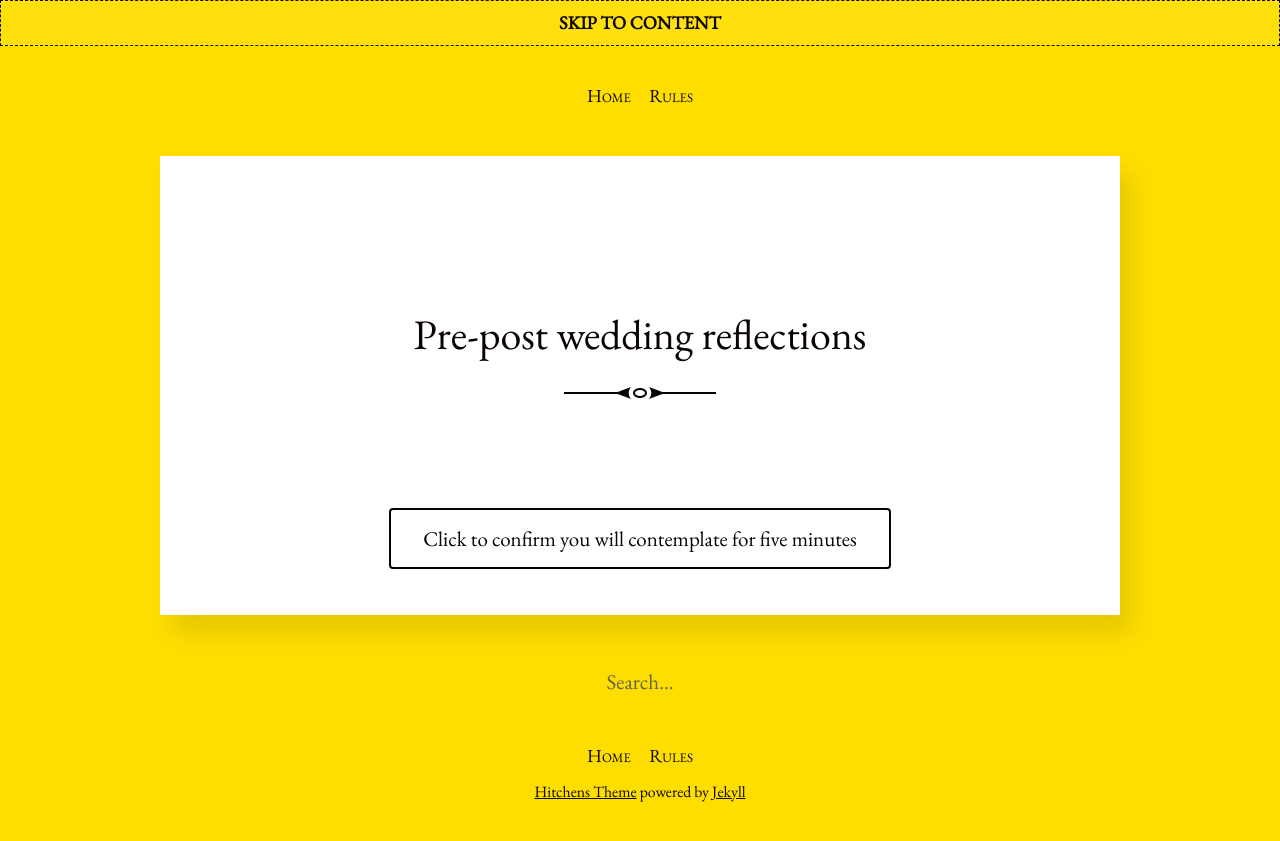
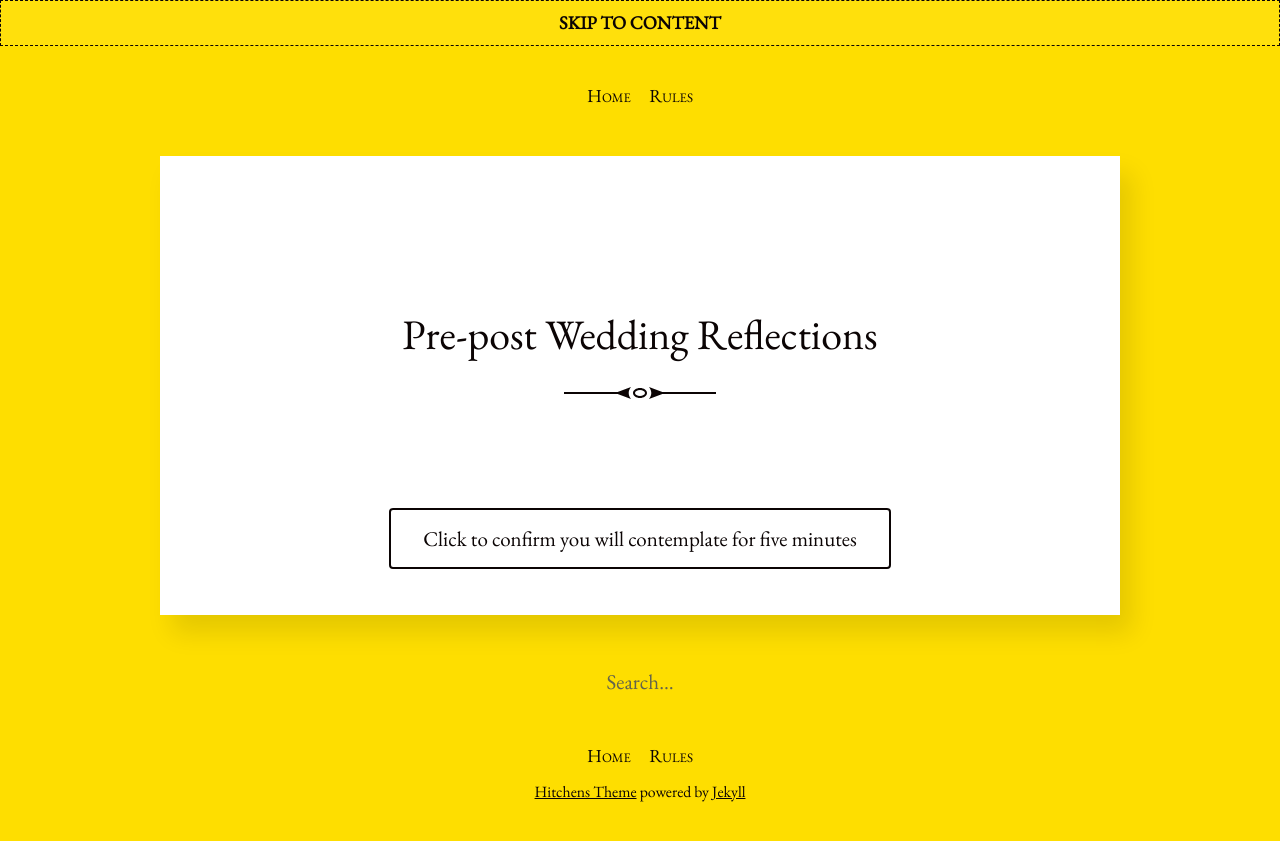
Before and after one commit to zenna/canyoupleaseappreciatethis, a Jekyll site: the page built from _posts/2023-01-10-wedding_reflections.md, in a window 1280 px wide. Shown: the top 841 px of the page. Built offline with Jekyll 4.4.1, drawn with Linux system fonts in a browser that asks for light colours.

```diff
--- a/_posts/2023-01-10-wedding_reflections.md
+++ b/_posts/2023-01-10-wedding_reflections.md
@@ -1,5 +1,5 @@
 ---
-title: Pre-post wedding reflections
+title: Pre-post Wedding Reflections
 author: Emily Mackevicius
 category: literature
 layout: post
```
